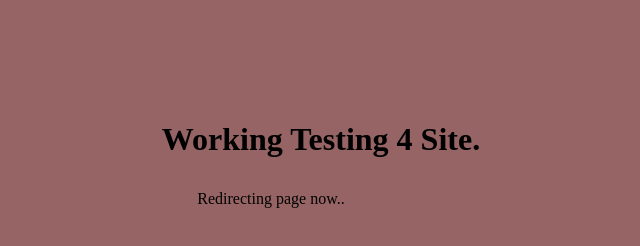
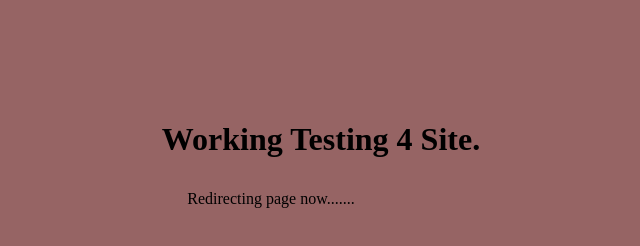
Before and after one commit to DevSprinks/worktesting4, a plain HTML site: page index.html in a window 1280 px wide. Shown: the full height of the page, 319-959 px from the left. Drawn offline with Linux system fonts and the light colour scheme.

Commit message:
Update index.html

```diff
--- a/index.html
+++ b/index.html
@@ -2,7 +2,7 @@
 <html>
 <body>
 	<h1 id="header">Working Testing 4 Site.</h1>
-    	<p id="greet">Redirecting page now..</p>
+    	<p id="greet">Redirecting page now.......</p>
     	<script>
 	        var header = document.getElementById("header");
 		document.body.style.backgroundColor = "rgb(150,100,100)";
@@ -14,12 +14,10 @@
   	<script>
 		window.onload = function() {
 			setTimeout(function() {
-				window.open("https://train.staging.kmionline.com/a/resources/7018/content/");
-				window.close();
+				window.opener.close();
 			}, 20);
-			setTimeout(() => {
-				window.top.close();
-			 }, 200);
+
+
 		}
 	</script>
 </body>
```
